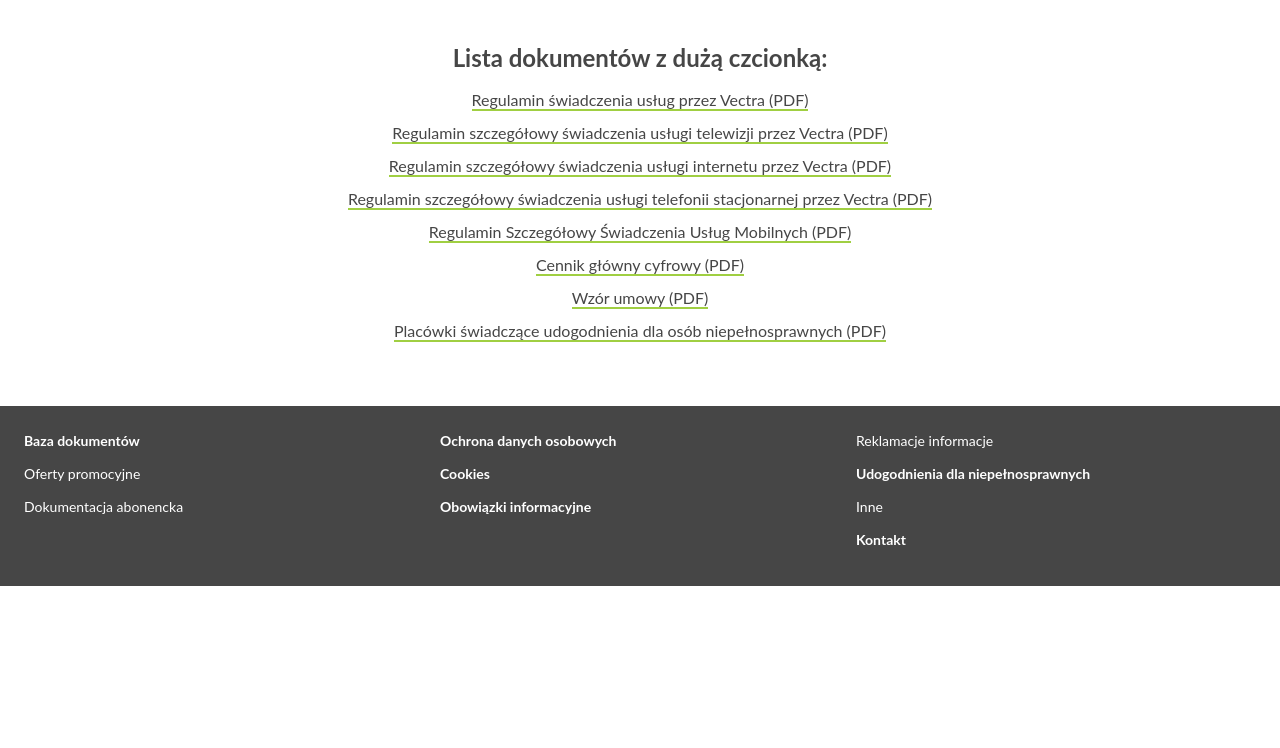
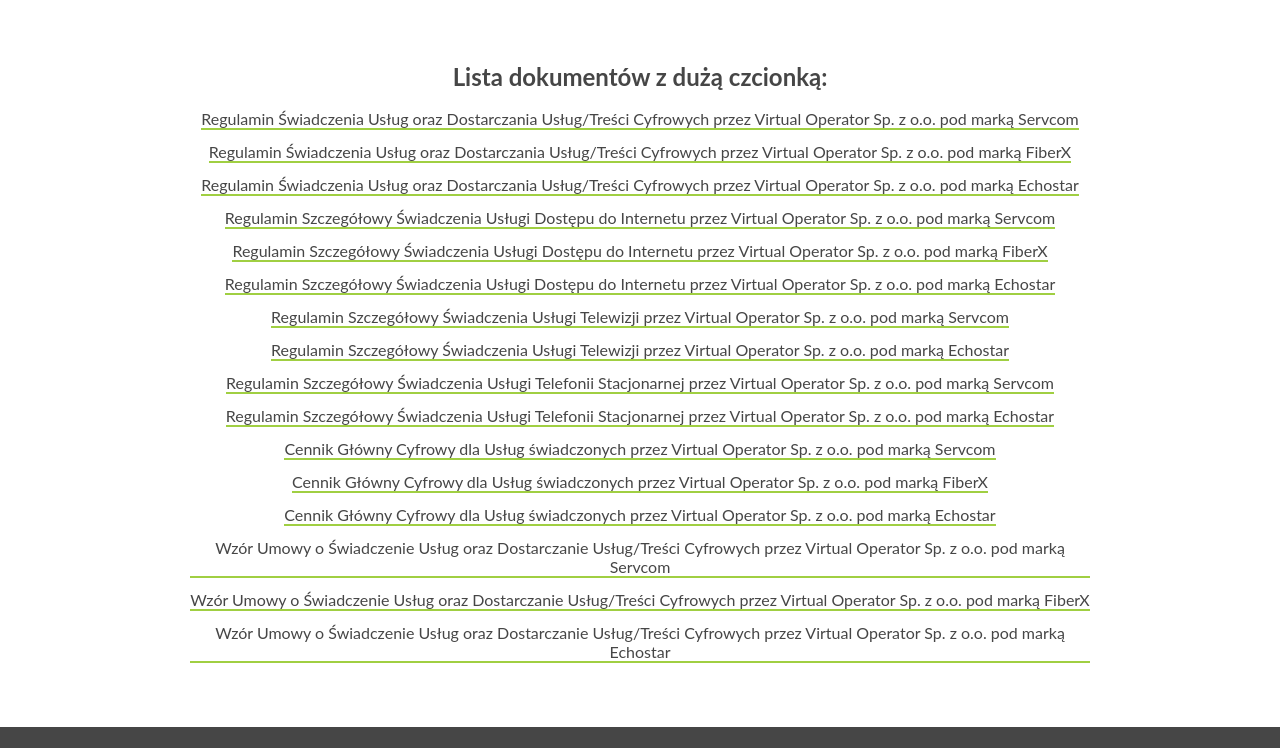
Before and after one commit to michalbajerski/michalbajerski.github.io, a plain HTML site: page udogodnienia-dla-niepelnosprawnych.html in a window 1280 px wide. Shown: the part 1547-2295 px from the top of the page. Before the commit the page ends 2133 px from the top, so only its background shows below. Drawn offline with Linux system fonts and the light colour scheme; a script that the page names is missing.

Commit message:
Update udogodnienia-dla-niepelnosrpawnych

```diff
--- a/udogodnienia-dla-niepelnosprawnych.html
+++ b/udogodnienia-dla-niepelnosprawnych.html
@@ -21,6 +21,7 @@
         <p>2. Vectra w swoich Biurach Obsługi Klienta oraz Salonach Firmowych zapewnia dostęp do tłumacza polskiego języka migowego z Polskiego Związku Głuchych Oddział Mazowiecki, od poniedziałku do piątku w godzinach: 8:00 - 20:00, z uwzględnieniem godzin pracy poszczególnych Biur Obsługi Klienta. Osoba niepełnosprawna w celu skorzystania z udogodnienia, zobowiązana jest zgłosić Vectrze zamiar skorzystania z niego w wybranym przez siebie Biurze Obsługi Klienta (Salonie Firmowym) zapewniającym to udogodnienie, z wyprzedzeniem co najmniej 3 dni roboczych.</p>
         <p>Zgłoszenia potrzeby tłumaczenia migowego dokonuje się w formie dostępnej dla osób niepełnosprawnych, w szczególności telefonicznie lub za pośrednictwem poczty elektronicznej na adres udogodnienia@vectra.pl</p>
         <p>3. Vectra na żądanie osoby niewidomej lub słabowidzącej, w terminie 30 dni od dnia złożenia żądania, udostępnia wzorce Umowy o świadczenie usług telekomunikacyjnych, ogólne warunki Umowy oraz wzorce Cenników, Regulaminu świadczenia usług oraz Regulaminów Szczegółowych, sporządzone na nośniku elektronicznym w formacie tekstowym albo na papierze w alfabecie Braille’a albo przy użyciu dużej czcionki, a w przypadku wysyłania pocztą elektroniczną – w formacie tekstowym - przy czym za teksty autentyczne uznaje się ogólne warunki, wzory umów, oraz regulaminy i cenniki przygotowane przez VECTRA w alfabecie łacińskim. Ogólne warunki Umowy oraz wzorce Cenników, Regulaminu świadczenia usług oraz Regulaminów Szczegółowych, sporządzone na przy użyciu dużej czcionki znajdziecie Państwo poniżej oraz na stronie internetowej www.vectra.pl/LP/udogodnienia-dla-niepelnosprawnych</p>
+        \
         <p>4. Vectra na żądanie Abonenta będącego osoba niepełnosprawną w terminie 30 dni od dnia złożenia żądania przekazuje informacje o oferowanych udogodnieniach dla osób niepełnosprawnych w postaci papierowej lub elektronicznej. W przypadku osoby niewidomej lub słabowidzącej informacje sporządzone na papierze w alfabecie Braille’a albo przy użyciu dużej czcionki, a w przypadku wysyłania pocztą elektroniczną – w formacie tekstowym.</p>
         <p>5. Vectra na każde żądanie Abonenta, będącego osobą słabowidzącą, udostępnia: informacje o danych zawartych na fakturze wraz z podstawowym wykazem wykonanych usług, sporządzone na papierze przy użyciu dużej czcionki, a w przypadku wysyłania pocztą elektroniczną – w formacie tekstowym; szczegółowy wykaz wykonanych usług sporządzony na papierze przy użyciu dużej czcionki, a w przypadku wysyłania pocztą elektroniczną – w formacie tekstowym.</p>
         <p>6. W przypadku zgłoszenia żądania, o którym mowa w powyższym punkcie przed rozpoczęciem lub w trakcie okresu rozliczeniowego, za który będzie wystawiona faktura – Vectra realizuje żądanie niezwłocznie po wystawieniu faktury; dotyczącego okresu rozliczeniowego, za który już została wystawiona faktura – VECTRA realizuje żądanie w terminie 30 dni od dnia jego zgłoszenia.</p>
@@ -28,14 +29,22 @@
     <section class="downloads">
         <h2>Lista dokumentów z dużą czcionką:</h2>
         <div class="files">
-            <a class="download-link" href="https://r.e.blueonline.tv/s/vectra-www/uploads/20231004100032/duza-czcionka-regulamin-swiadczenia-uslug-oraz-dostarczania-uslugtresci-cyfrowych-przez-vectra-s-a-obowiazujacy-od-27-09-2023.pdf">Regulamin świadczenia usług przez Vectra (PDF)</a>
-            <a class="download-link" href="https://r.e.blueonline.tv/s/vectra-www/uploads/20230824072849/rg02-regulamin-szczegolowy-swiadczenia-uslugi-telewizji-przez-vectra-duza-czc-v-2-0.pdf">Regulamin szczegółowy świadczenia usługi telewizji przez Vectra (PDF)</a>
-            <a class="download-link" href="https://r.e.blueonline.tv/s/vectra-www/uploads/20231020102225/duza-czcionka-regulamin-szczegolowy-swiadczenia-uslugi-dostepu-do-internetu-obowiazujacy-od-27-09-2023-r.pdf">Regulamin szczegółowy świadczenia usługi internetu przez Vectra (PDF)</a>
-            <a class="download-link" href="https://r.e.blueonline.tv/s/vectra-www/uploads/20230920141906/duza-czcionka-regulamin-szczegolowy-swiadczenia-uslugi-telefonii-stacjonarnej-obowiazujacy-od-25-09-2023-r.pdf">Regulamin szczegółowy świadczenia usługi telefonii stacjonarnej przez Vectra (PDF)</a>
-            <a class="download-link" href="https://r.e.blueonline.tv/s/vectra-www/uploads/20231020103003/duza-czcionka-regulamin-szczegolowy-swiadczenia-uslug-mobilnych-obowiazujacy-od-25-09-2023-r.pdf">Regulamin Szczegółowy Świadczenia Usług Mobilnych (PDF)</a>
-            <a class="download-link" href="https://r.e.blueonline.tv/s/vectra-www/uploads/20231004101849/duza-czcionka-cennik-glowny-cyfrowy-obowiazujacy-od-02-10-2023-r-dla-uslug-nabywanych-i-lub-umow-zawieranych-od-02-10-2023-r.pdf">Cennik główny cyfrowy (PDF)</a>
-            <a class="download-link" href="https://r.e.blueonline.tv/s/vectra-www/uploads/20231004095230/duza-czcionka-wzor-umowy-obowiazujacy-od-27-09-2023.pdf">Wzór umowy (PDF)</a>
-            <a class="download-link" href="https://r.e.blueonline.tv/s/vectra-www/uploads/20220523154633/placowki-swiadczace-udogodnienia-dla-osob-niepelnosprawnych.pdf">Placówki świadczące udogodnienia dla osób niepełnosprawnych (PDF)</a>
+            <a class="download-link" href="./assets/documents/cn04-cennik-uslug-mobilnych-v-2-15.pdf">Regulamin Świadczenia Usług oraz Dostarczania Usług/Treści Cyfrowych przez Virtual Operator Sp. z o.o. pod marką Servcom</a>
+            <a class="download-link" href="./assets/documents/cn04-cennik-uslug-mobilnych-v-2-15.pdf">Regulamin Świadczenia Usług oraz Dostarczania Usług/Treści Cyfrowych przez Virtual Operator Sp. z o.o. pod marką FiberX</a>
+            <a class="download-link" href="./assets/documents/cn04-cennik-uslug-mobilnych-v-2-15.pdf">Regulamin Świadczenia Usług oraz Dostarczania Usług/Treści Cyfrowych przez Virtual Operator Sp. z o.o. pod marką Echostar</a>
+            <a class="download-link" href="./assets/documents/cn04-cennik-uslug-mobilnych-v-2-15.pdf">Regulamin Szczegółowy Świadczenia Usługi Dostępu do Internetu przez Virtual Operator Sp. z o.o. pod marką Servcom</a>
+            <a class="download-link" href="./assets/documents/cn04-cennik-uslug-mobilnych-v-2-15.pdf">Regulamin Szczegółowy Świadczenia Usługi Dostępu do Internetu przez Virtual Operator Sp. z o.o. pod marką FiberX</a>
+            <a class="download-link" href="./assets/documents/cn04-cennik-uslug-mobilnych-v-2-15.pdf">Regulamin Szczegółowy Świadczenia Usługi Dostępu do Internetu przez Virtual Operator Sp. z o.o. pod marką Echostar</a>
+            <a class="download-link" href="./assets/documents/cn04-cennik-uslug-mobilnych-v-2-15.pdf">Regulamin Szczegółowy Świadczenia Usługi Telewizji przez Virtual Operator Sp. z o.o. pod marką Servcom</a>
+            <a class="download-link" href="./assets/documents/cn04-cennik-uslug-mobilnych-v-2-15.pdf">Regulamin Szczegółowy Świadczenia Usługi Telewizji przez Virtual Operator Sp. z o.o. pod marką Echostar</a>
+            <a class="download-link" href="./assets/documents/cn04-cennik-uslug-mobilnych-v-2-15.pdf">Regulamin Szczegółowy Świadczenia Usługi Telefonii Stacjonarnej przez Virtual Operator Sp. z o.o. pod marką Servcom</a>
+            <a class="download-link" href="./assets/documents/cn04-cennik-uslug-mobilnych-v-2-15.pdf">Regulamin Szczegółowy Świadczenia Usługi Telefonii Stacjonarnej przez Virtual Operator Sp. z o.o. pod marką Echostar</a>
+            <a class="download-link" href="./assets/documents/cn04-cennik-uslug-mobilnych-v-2-15.pdf">Cennik Główny Cyfrowy dla Usług świadczonych przez Virtual Operator Sp. z o.o. pod marką Servcom</a>
+            <a class="download-link" href="./assets/documents/cn04-cennik-uslug-mobilnych-v-2-15.pdf">Cennik Główny Cyfrowy dla Usług świadczonych przez Virtual Operator Sp. z o.o. pod marką FiberX</a>
+            <a class="download-link" href="./assets/documents/cn04-cennik-uslug-mobilnych-v-2-15.pdf">Cennik Główny Cyfrowy dla Usług świadczonych przez Virtual Operator Sp. z o.o. pod marką Echostar</a>
+            <a class="download-link" href="./assets/documents/cn04-cennik-uslug-mobilnych-v-2-15.pdf">Wzór Umowy o Świadczenie Usług oraz Dostarczanie Usług/Treści Cyfrowych przez Virtual Operator Sp. z o.o. pod marką Servcom</a>
+            <a class="download-link" href="./assets/documents/cn04-cennik-uslug-mobilnych-v-2-15.pdf">Wzór Umowy o Świadczenie Usług oraz Dostarczanie Usług/Treści Cyfrowych przez Virtual Operator Sp. z o.o. pod marką FiberX</a>
+            <a class="download-link" href="./assets/documents/cn04-cennik-uslug-mobilnych-v-2-15.pdf">Wzór Umowy o Świadczenie Usług oraz Dostarczanie Usług/Treści Cyfrowych przez Virtual Operator Sp. z o.o. pod marką Echostar</a>
         </div>
     </section>
     <footer-component></footer-component>
```
Also changed, not shown: 2 other files.
